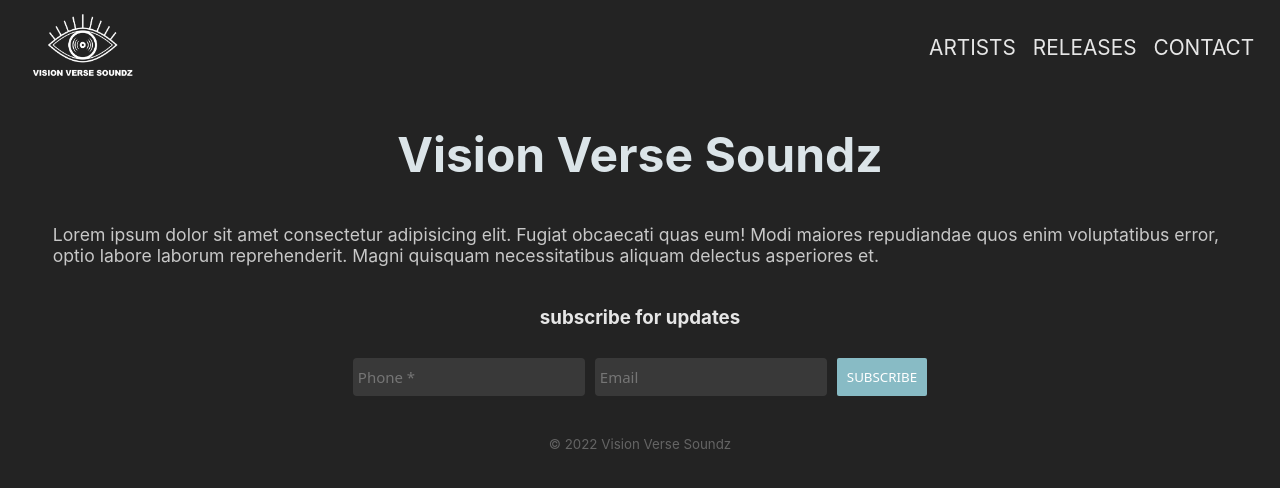
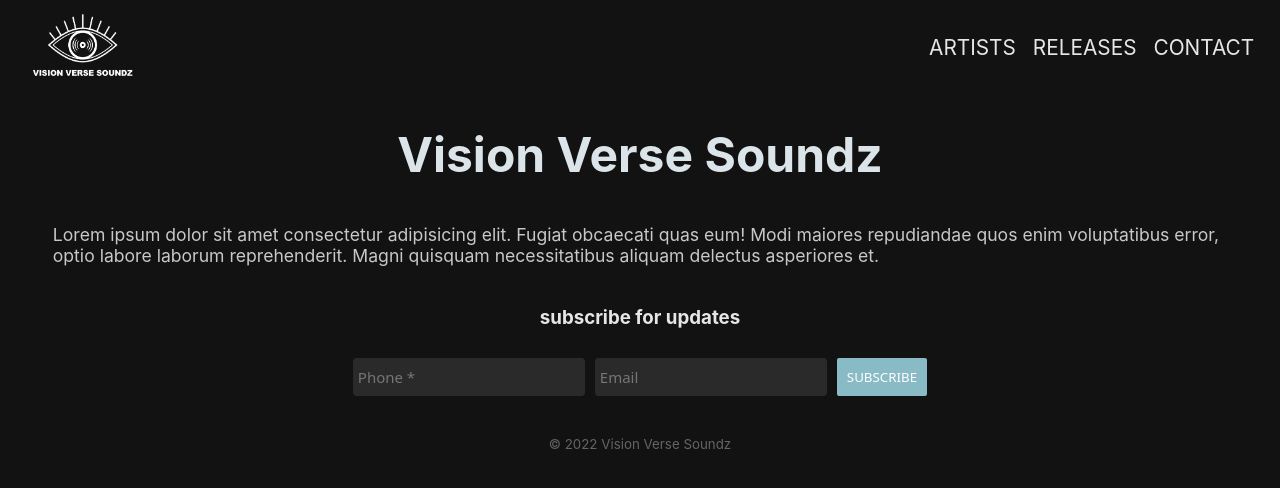
Before and after one commit to jasoncassella/vision-verse-soundz, a Next.js app: page / in a window 1280 px wide. Shown: the top 488 px of the page. Built offline with nearby package versions, Linux system fonts and the light colour scheme.

Commit message:
way better background color

```diff
--- a/styles/globals.css
+++ b/styles/globals.css
@@ -3,7 +3,7 @@
 html,
 body {
   font-family: -apple-system, BlinkMacSystemFont, Segoe UI, Roboto, Oxygen, Ubuntu, Cantarell, Fira Sans, Droid Sans, Helvetica Neue, sans-serif;
-  background: #232323;
+  background: #121212;
   color: rgb(230, 230, 230);
 }
 
```
